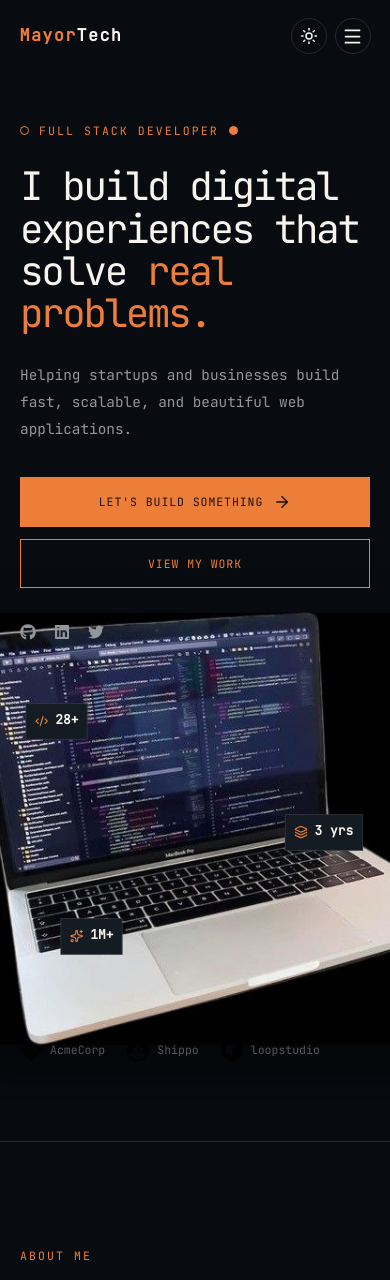
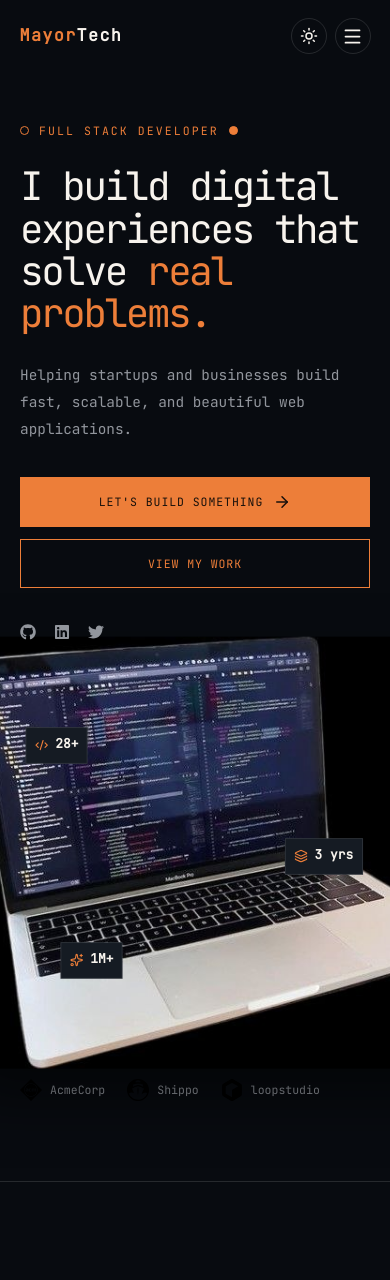
Before and after one commit to Mayowa-de/Personal-Portfolio, a React (Vite) app in the folder my-app/: page / in a window 390 px wide. Shown: the top 1280 px of the page. Built offline with nearby package versions, Linux system fonts and the light colour scheme.

Commit message:
fix: the positioning of the hero.tsx file

```diff
--- a/my-app/src/components/Hero.tsx
+++ b/my-app/src/components/Hero.tsx
@@ -28,7 +28,7 @@ export default function Hero() {
         <div className="floating-stat stat-two"><Layers3 size={16} /><strong>3 yrs</strong><span>Building for web</span></div>
         <div className="floating-stat stat-three"><Sparkles size={16} /><strong>1M+</strong><span>Users impacted</span></div>
       </motion.div>
-      <div className="trusted"><p>TRUSTED BY INNOVATIVE COMPANIES</p><div>{[[Acm, 'AcmeCorp'], [CodeShip, 'Shippo'], [ReasonStudio, 'loopstudio']].map(([logo, name]) => <span key={name}><img src={logo} alt="" />{name}</span>)}</div></div>
+      <div className="trusted"><p>TRUSTED BY INNOVATIVE COMPANIES</p><div>{[[Acm, 'AcmeCorp'], [CodeShip, 'Shippo'], [ReasonStudio, 'loopstudio']].map(([logo, name]) => <span key={name}><img src={logo} alt="logo-image" />{name}</span>)}</div></div>
       <a className="scroll-cue" href="#about" aria-label="Scroll to about section"><ArrowDownRight size={17} /> scroll to explore</a>
     </section>
   );
--- a/my-app/src/index.css
+++ b/my-app/src/index.css
@@ -78,7 +78,7 @@ button, a { -webkit-tap-highlight-color: transparent; }
 .button-primary { background: var(--accent); color: #17100b; }
 .button-secondary { color: var(--accent); }
 .button-secondary:hover, .button-secondary:focus-visible { background: var(--accent-soft); }
-.social-row { display: flex; gap: 18px; margin-top: 36px; }
+.social-row { display: flex; gap: 18px; margin-top: 36px; padding-bottom: 24px; }
 .social-row a { color: var(--muted); }
 .social-row a:hover, .social-row a:focus-visible { color: var(--accent); }
 .hero-visual { align-self: center; height: 500px; min-width: 0; position: relative; }
@@ -91,9 +91,9 @@ button, a { -webkit-tap-highlight-color: transparent; }
 .floating-stat strong { font-size: .95rem; }
 .floating-stat span { color: var(--muted); font-size: .58rem; }
 .stat-one { left: 3%; top: 17%; }.stat-two { right: 0; top: 48%; }.stat-three { bottom: 10%; left: 17%; }
-.trusted { bottom: 13px; grid-column: 1 / -1; position: relative; }
+.trusted { bottom: 13px; gap:30px; grid-column: 1 / -1; position: relative; }
 .trusted p { color: var(--muted); font-size: .62rem; letter-spacing: .15em; }
-.trusted > div { display: flex; flex-wrap: wrap; gap: 30px; margin-top: 14px; }
+.trusted > div { display: flex;  flex-wrap: wrap; gap: 30px; margin-top: 14px; }
 .trusted span { align-items: center; color: var(--muted); display: inline-flex; font-size: .72rem; gap: 8px; }.trusted img { height: 22px; width: 22px; }
 .scroll-cue { align-items: center; bottom: 18px; color: var(--muted); display: flex; font-size: .62rem; gap: 7px; position: absolute; right: 5vw; text-transform: uppercase; }
 
@@ -123,7 +123,7 @@ button, a { -webkit-tap-highlight-color: transparent; }
 @media (max-width: 850px) {
   .site-nav { display: none; }.menu-toggle { display: flex; }
   .site-nav.is-open { background: var(--surface-raised); border: 1px solid var(--line); display: grid; gap: 20px; left: 5vw; margin: 0; padding: 22px; position: absolute; right: 5vw; top: 78px; }
-  .hero { display: flex; flex-direction: column; min-height: auto; padding-top: 44px; }.hero-visual { height: 390px; margin-top: 30px; order: 2; }.hero-copy { order: 1; }.trusted { margin-top: 40px; order: 3; position: static; }.scroll-cue { display: none; }.laptop-stage img { max-width: 115%; width: 115%; }.floating-stat { transform: scale(.85); }.stat-one { left: 0; }.stat-two { right: 0; }.stat-three { bottom: 0; left: 10%; }
+  .hero { display: flex; flex-direction: column; min-height: auto; padding-top: 44px; }.hero-visual { height: 390px; margin-top: 30px; order: 2; }.hero-copy { order: 1; }.trusted { margin-top: 56px; order: 3; position: static; }.scroll-cue { display: none; }.laptop-stage img { max-width: 115%; width: 115%; }.floating-stat { transform: scale(.85); }.stat-one { left: 0; }.stat-two { right: 0; }.stat-three { bottom: 0; left: 10%; }
   .about-grid, .contact { grid-template-columns: 1fr; }.profile-frame { min-height: 300px; max-width: 420px; }.testimonial-grid { grid-template-columns: 1fr; }
 }
 
```
